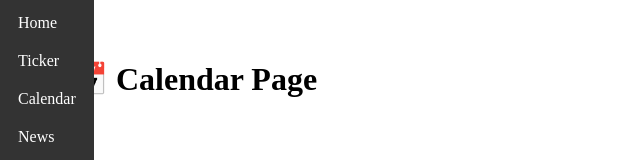
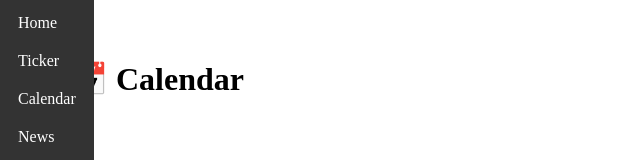
Before and after one commit to oddradar/bonfire-investments, a React (Vite) app in the folder frontend/: page /calendar in a window 1280 px wide. Shown: the top 160 px of the page, without its empty margins (0-640 px from the left). Built offline with nearby package versions, Linux system fonts and the light colour scheme.

Commit message:
minor edits

```diff
--- a/frontend/src/pages/BlogPage.jsx
+++ b/frontend/src/pages/BlogPage.jsx
@@ -1,5 +1,5 @@
 import React from "react";
 
 export default function BlogPage() {
-  return <h1>✍️ Blog Page</h1>;
+  return <h1>✍️ Blogs Portal</h1>;
 }
--- a/frontend/src/pages/CalendarPage.jsx
+++ b/frontend/src/pages/CalendarPage.jsx
@@ -1,5 +1,5 @@
 import React from "react";
 
 export default function CalendarPage() {
-  return <h1>📅 Calendar Page</h1>;
+  return <h1>📅 Calendar</h1>;
 }
--- a/frontend/src/pages/NewsPage.jsx
+++ b/frontend/src/pages/NewsPage.jsx
@@ -1,5 +1,5 @@
 import React from "react";
 
 export default function NewsPage() {
-  return <h1>📰 News Page</h1>;
+  return <h1>📰 News</h1>;
 }
--- a/frontend/src/pages/SettingsPage.jsx
+++ b/frontend/src/pages/SettingsPage.jsx
@@ -1,5 +1,5 @@
 import React from "react";
 
 export default function SettingsPage() {
-  return <h1>⚙️ Settings Page</h1>;
+  return <h1>⚙️ Settings</h1>;
 }
```
